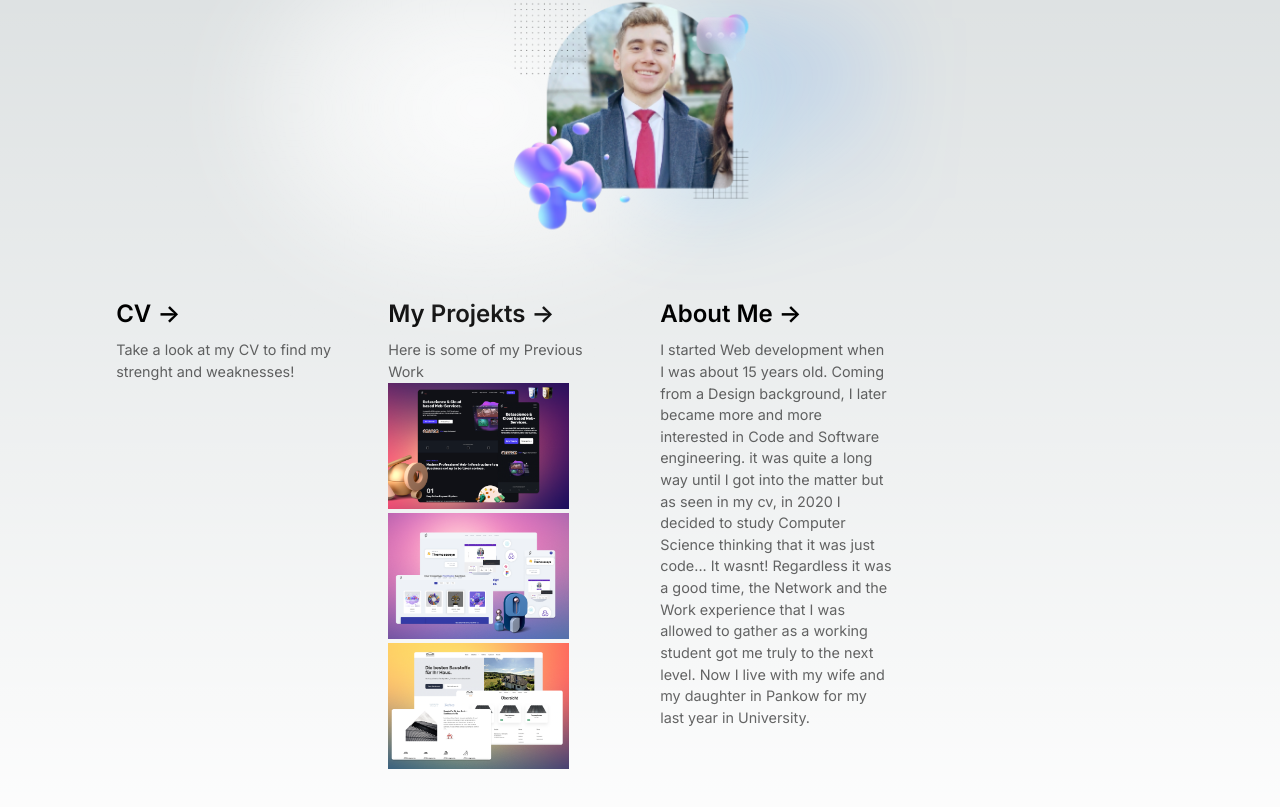
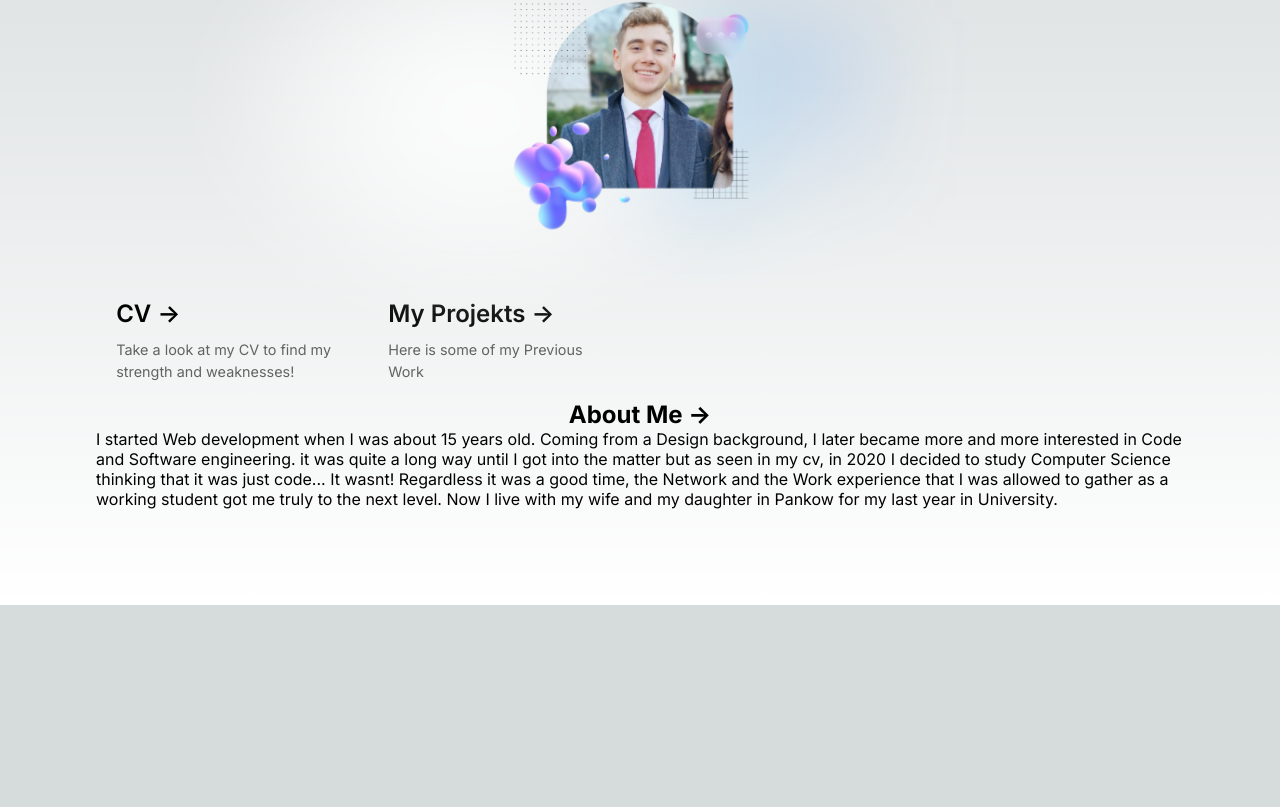
Before and after one commit to ZacUpshure/Portfolio, a Next.js app in the folder my-portfolio/: page / in a window 1280 px wide. Shown: the part 215-1022 px from the top of the page. After the commit the page ends 820 px from the top, so only its background shows below. Built offline with nearby package versions, Linux system fonts and the light colour scheme.

Commit message:
Update page.js

```diff
--- a/my-portfolio/src/app/page.js
+++ b/my-portfolio/src/app/page.js
@@ -9,10 +9,10 @@ export default function Home() {
     <main className={styles.main}>
       <div className={styles.description}>
         <p className={styles.social__icons_layout}>
-          <a href='#'>
+          <a href='https://github.com/ZacUpshure'>
             <AiFillGithub className={styles.socials}/>
           </a>
-          <a href='#'>
+          <a href='https://www.linkedin.com/in/aaron-engelmann-90a956187/'>
             <AiFillLinkedin className={styles.socials}/>
           </a>
           <a href='#'>
@@ -59,7 +59,7 @@ export default function Home() {
           <h2>
             CV <span>-&gt;</span>
           </h2>
-          <p>Take a look at my CV to find my strenght and weaknesses!</p>
+          <p>Take a look at my CV to find my strength and weaknesses!</p>
         </a>
 
         {/*<a
@@ -75,7 +75,7 @@ export default function Home() {
         </a>*/}
 
         <a
-          href="https://vercel.com/templates?framework=next.js&utm_source=create-next-app&utm_medium=appdir-template&utm_campaign=create-next-app"
+          href="http://themoseseye-cicd-git-frontend.s3-website.eu-central-1.amazonaws.com/"
           className={styles.card}
           target="_blank"
           rel="noopener noreferrer"
@@ -84,17 +84,8 @@ export default function Home() {
             My Projekts <span>-&gt;</span>
           </h2>
           <p>Here is some of my Previous Work</p>
-          <Image src="/project1.jpg" alt="test" width={181} height={126}/>
-          <Image src="/project2.jpg" alt="test" width={181} height={126}/>
-          <Image src="/projec3.png" alt="test" width={181} height={126}/>
         </a>
-
-        <a
-          href=""
-          className={styles.card}
-          target="_blank"
-          rel="noopener noreferrer"
-        >
+      </div>
           <h2>
             About Me <span>-&gt;</span>
           </h2>
@@ -106,9 +97,6 @@ export default function Home() {
             Network and the Work experience that I was allowed to gather as a working student got me truly to the next
             level. Now I live with my wife and my daughter in Pankow for my last year in University.
           </p>
-        </a>
-
-      </div>
     </main>
   )
 }
```
